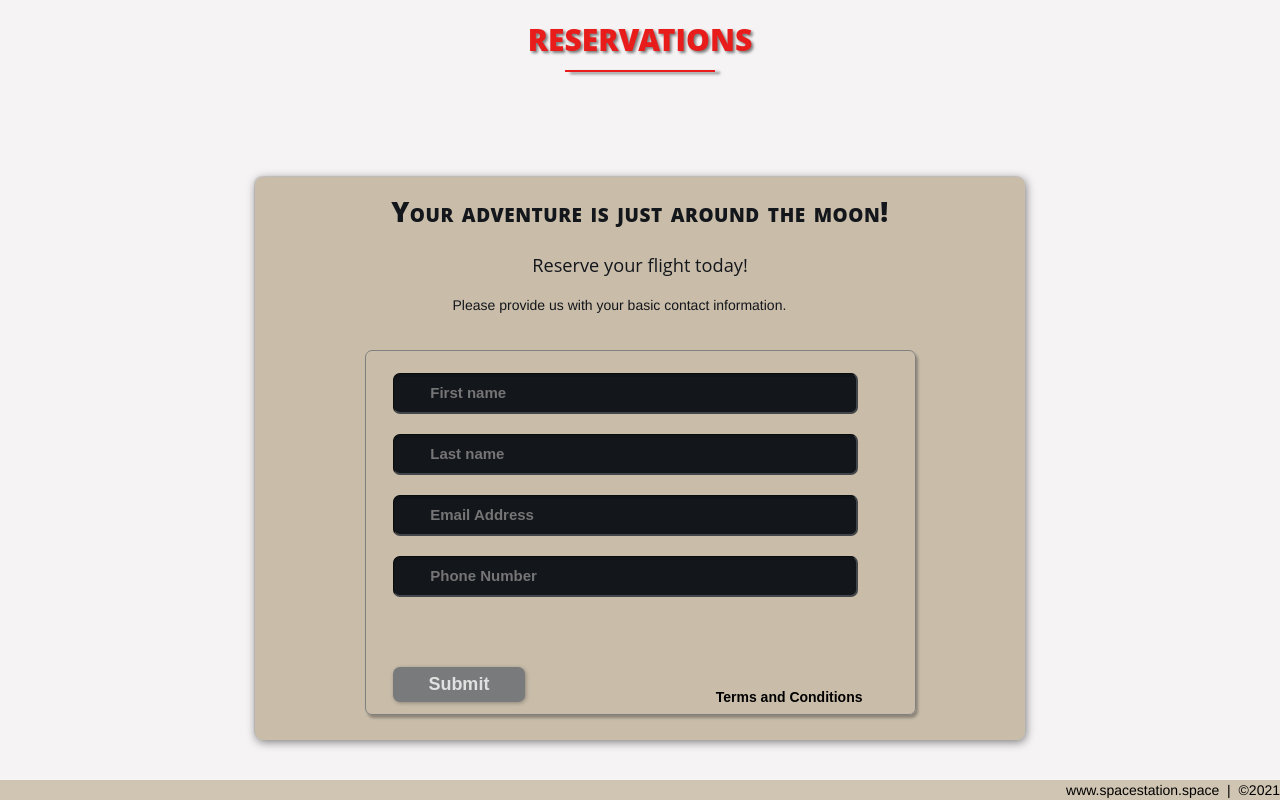
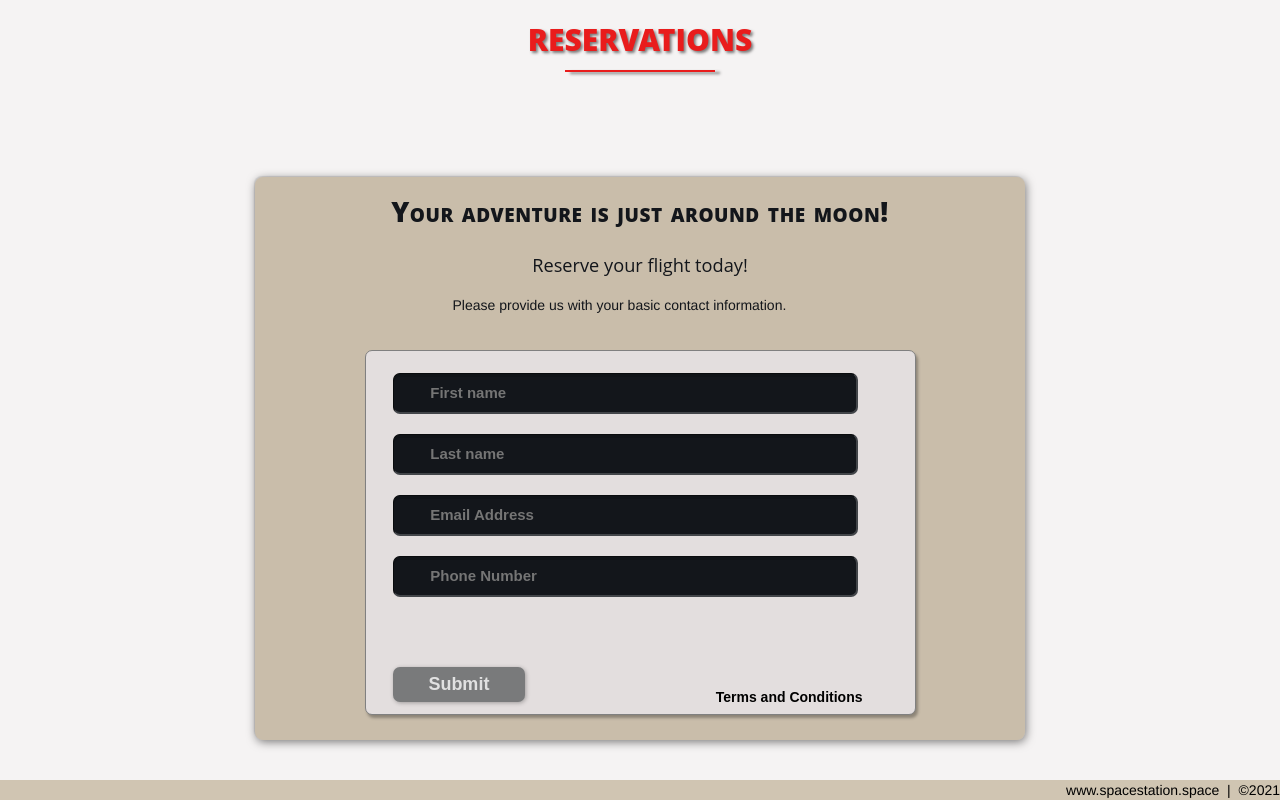
Before and after one commit to govtchris/Website_Project, a plain HTML site: page index.html in a window 1280 px wide. Shown: the part 1925-2725 px from the top of the page. Drawn offline with Linux system fonts and the light colour scheme.

Commit message:
Update shared.css

```diff
--- a/CSS/shared.css
+++ b/CSS/shared.css
@@ -260,7 +260,7 @@ word-spacing: 0pt;
     border: 1px solid #808080;
     margin: 2% auto;
     border-radius: 7px;
-    background:L rgb(227,222,222);
+    background-color: rgb(227,222,222);
     box-shadow: 2px 3px 3px 0px rgba(0,0,0,0.3);
     font-family: 'Raleway', sans-serif;
 }
```
